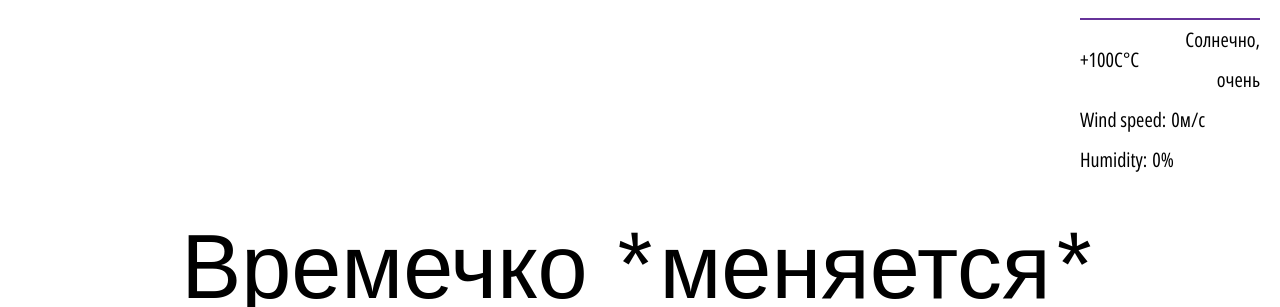
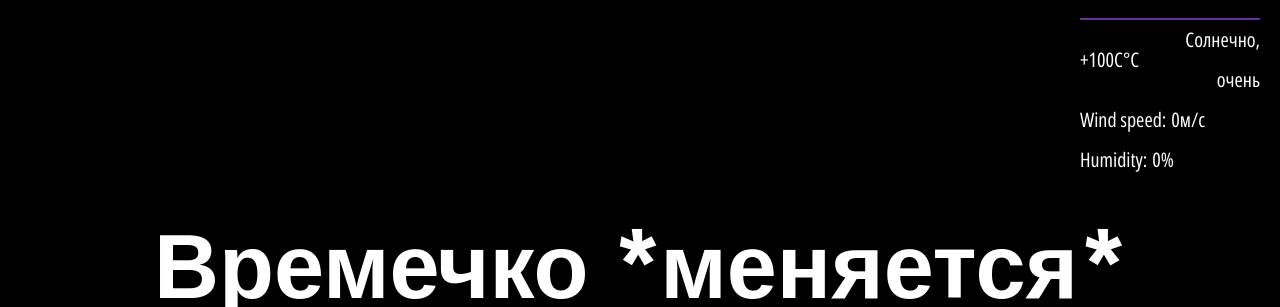
Before and after one commit to iamarrow88/momentum, a website built with Vite: page index.html in a window 1280 px wide. Shown: the top 307 px of the page. Built offline with nearby package versions, Linux system fonts and the light colour scheme.

Commit message:
fix: fix styles

```diff
--- a/assets/scss/basic.scss
+++ b/assets/scss/basic.scss
@@ -1,4 +1,4 @@
 
-$basic-font-color: #000;
-$basic-bg-color: #fff;
+$basic-font-color: #fff;
+$basic-bg-color: #000;
 $basic-green: yellowgreen;
--- a/assets/scss/main.scss
+++ b/assets/scss/main.scss
@@ -322,6 +322,7 @@ input:focus-visible::placeholder {
 .time {
   font-family: 'Mooli', sans-serif;
   font-size: 4.5rem;
+  font-weight: bold;
   line-height: 1;
 }
 
@@ -333,6 +334,7 @@ input:focus-visible::placeholder {
 
 .greeting-container {
   margin-bottom: 2rem;
+  font-family: 'Mooli', sans-serif;
   font-size: 4rem;
   line-height: 1.5;
 }
```
